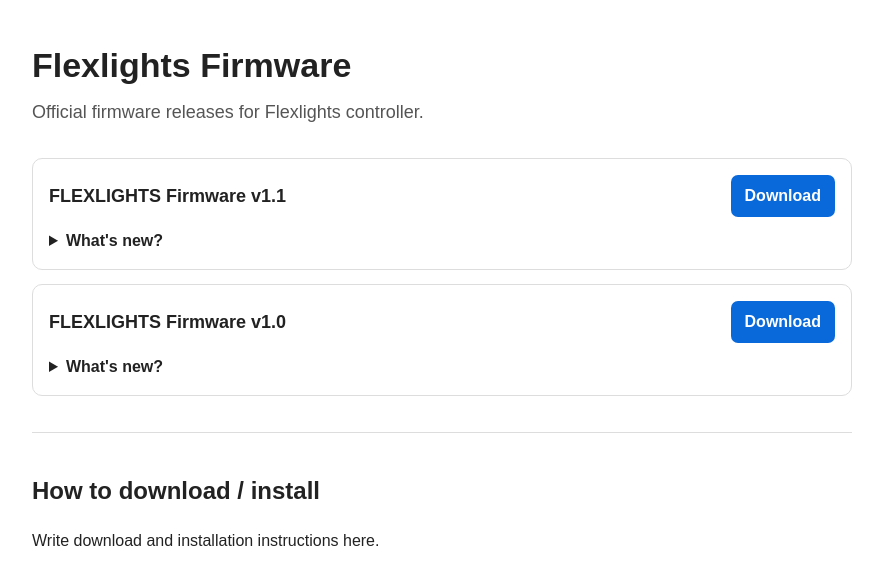
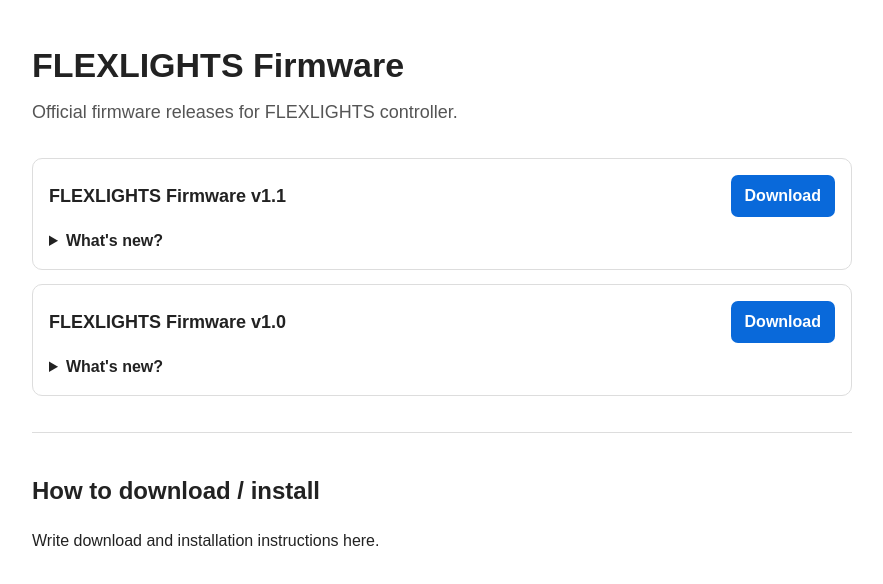
Before and after one commit to kykywkeee/FLEXLIGHTS-Firmware, a plain HTML site: page index.html in a window 1280 px wide. Shown: the whole page, without its empty margins (198-1081 px from the left). Drawn offline with Linux system fonts and the light colour scheme.

Commit message:
Update index.html

```diff
--- a/index.html
+++ b/index.html
@@ -3,7 +3,7 @@
 <head>
   <meta charset="UTF-8">
   <meta name="viewport" content="width=device-width, initial-scale=1.0">
-  <title>Flexlights Firmware</title>
+  <title>FLEXLIGHTS Firmware</title>
 
   <style>
     body {
@@ -82,8 +82,8 @@
 </head>
 
 <body>
-  <h1>Flexlights Firmware</h1>
-  <p class="subtitle">Official firmware releases for Flexlights controller.</p>
+  <h1>FLEXLIGHTS Firmware</h1>
+  <p class="subtitle">Official firmware releases for FLEXLIGHTS controller.</p>
 
   <div class="firmware-list">
     <div class="firmware-item">
```
